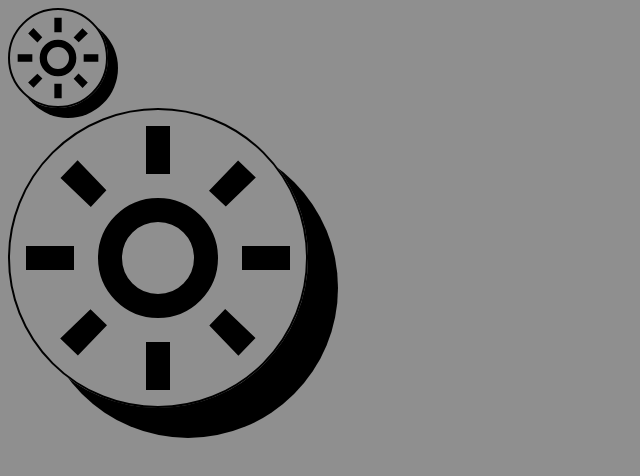
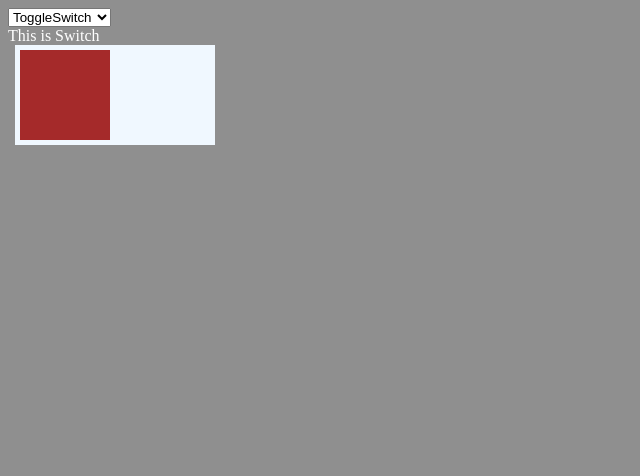
Before and after one commit to yogeshwar-b/UIComponentLibrary, a React (Vite) app: page / in a window 1280 px wide. Shown: the top 476 px of the page, without its empty margins (0-640 px from the left). Built offline with nearby package versions, Linux system fonts and the light colour scheme.

Commit message:
Added select component dropdown.

```diff
--- a/src/App.jsx
+++ b/src/App.jsx
@@ -1,23 +1,54 @@
+import { useState } from 'react';
 import './App.css';
 import ToggleSwitch from './components/toggleswitch';
 import ThemeButton from './components/ThemeButton/ThemeButton';
+import { defaultselection, ComponentList } from './constants';
 /**
  * Returns text Initial Project.
  * @todo Handle the default theme with checkbox
  */
 function App() {
   document.body.classList.add('home-bg', 'dark-home-bg');
+  const [SelectedItem, SetSelection] = useState(defaultselection);
   return (
     <>
-      {/* <ToggleSwitch></ToggleSwitch> */}
-      <div style={{ width: '100px', aspectRatio: '1' }}>
-        <ThemeButton name="test" sizeyo="10px"></ThemeButton>
-      </div>
-      <div style={{ width: '300px', aspectRatio: '1' }}>
-        <ThemeButton name="test2" sizeyo="30px"></ThemeButton>
-      </div>
+      <select
+        defaultValue={defaultselection}
+        onChange={(e) => {
+          SetSelection(e.target.value);
+        }}
+      >
+        {ComponentList.map((item) => {
+          return <option value={item}>{item}</option>;
+        })}
+      </select>
+      {RenderComponent(SelectedItem)}
     </>
   );
 }
 
+function RenderComponent(SelectedItem) {
+  switch (SelectedItem) {
+    case 'ThemeButton':
+      return (
+        <div>
+          <div style={{ width: '100px', aspectRatio: '1' }}>
+            <ThemeButton name="test" sizeyo="10px"></ThemeButton>
+          </div>
+          <div style={{ width: '300px', aspectRatio: '1' }}>
+            <ThemeButton name="test2" sizeyo="30px"></ThemeButton>
+          </div>
+        </div>
+      );
+    case 'ToggleSwitch':
+      return <ToggleSwitch></ToggleSwitch>;
+    default:
+      return (
+        <div>
+          <h1>Nothing selected</h1>
+        </div>
+      );
+  }
+}
+
 export default App;
--- /dev/null
+++ b/src/constants.js
@@ -0,0 +1,2 @@
+export const defaultselection='ToggleSwitch'
+export const ComponentList= ['ThemeButton','ToggleSwitch']
```
